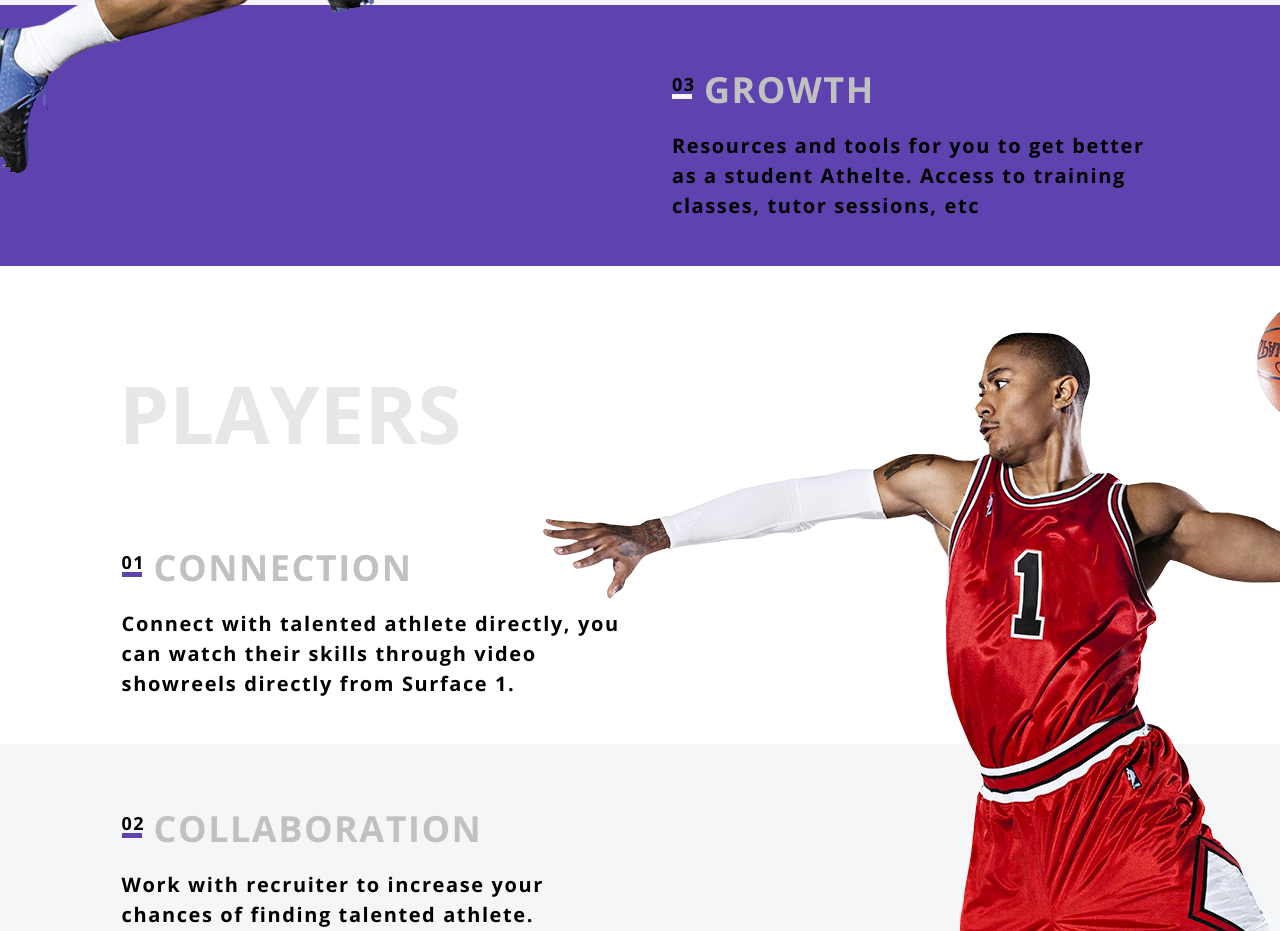
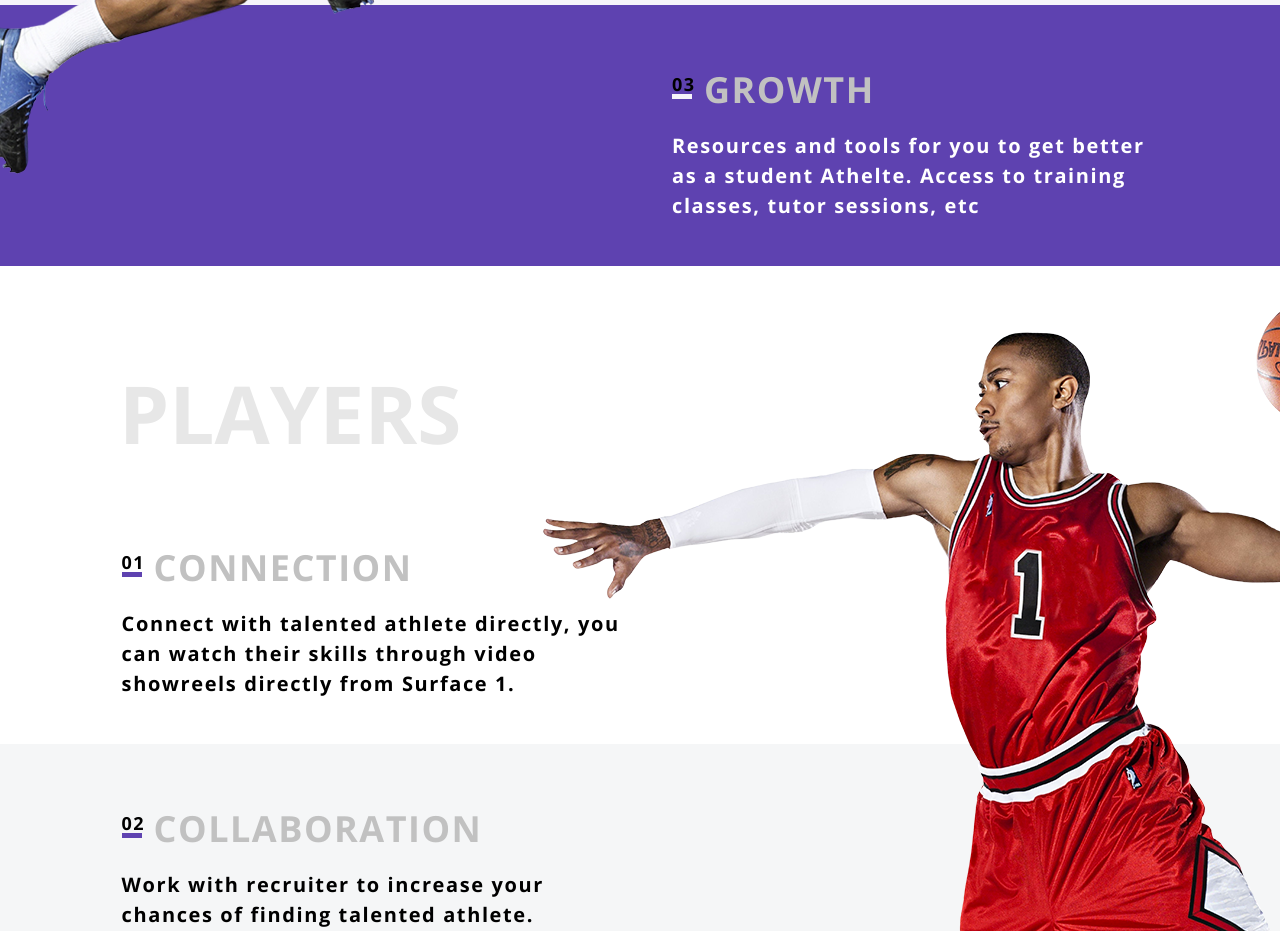
Before and after one commit to trpowerr/Diplom_Tryakin, a plain HTML site: page index.html in a window 1280 px wide. Shown: the part 1700-2631 px from the top of the page. Drawn offline with Linux system fonts and the light colour scheme; files whose address does not match are found by name.

Commit message:
color #fff

```diff
--- a/style.css
+++ b/style.css
@@ -199,10 +199,12 @@ h3{
 }
 .block__03 {
     background-color: #5e42b0;
-
 }
 .block__03 .number::before {
     background-color: #f6f4fa;
+}
+.block__03 .paragraph__description{
+    color: #fff;
 }
 .players{
     overflow: hidden;
```
